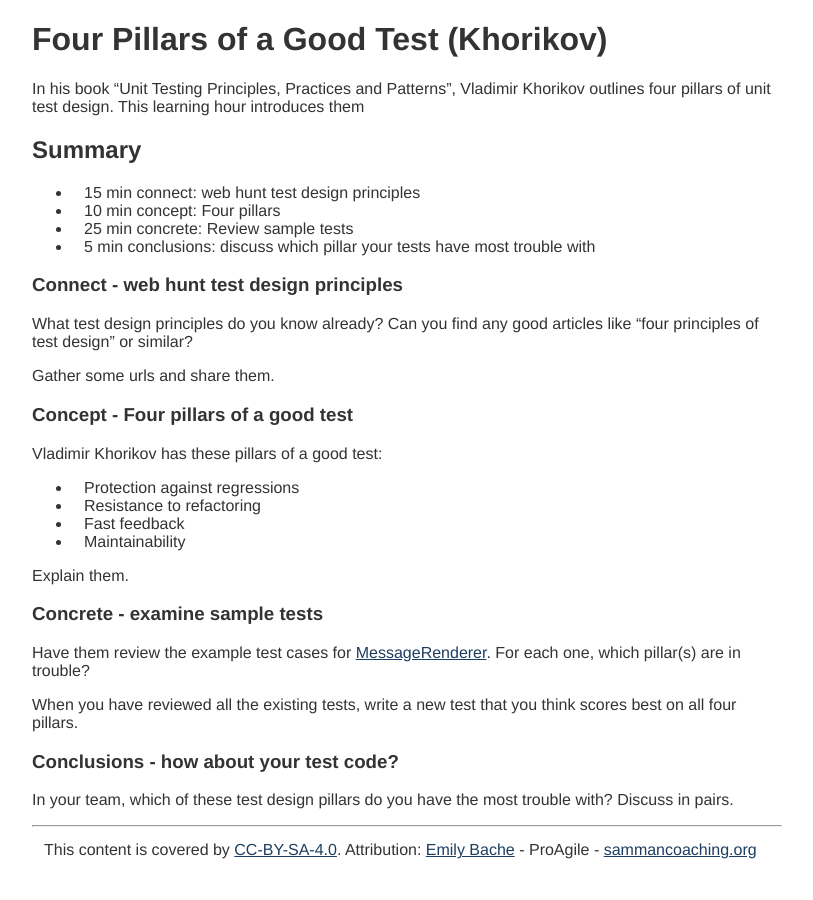
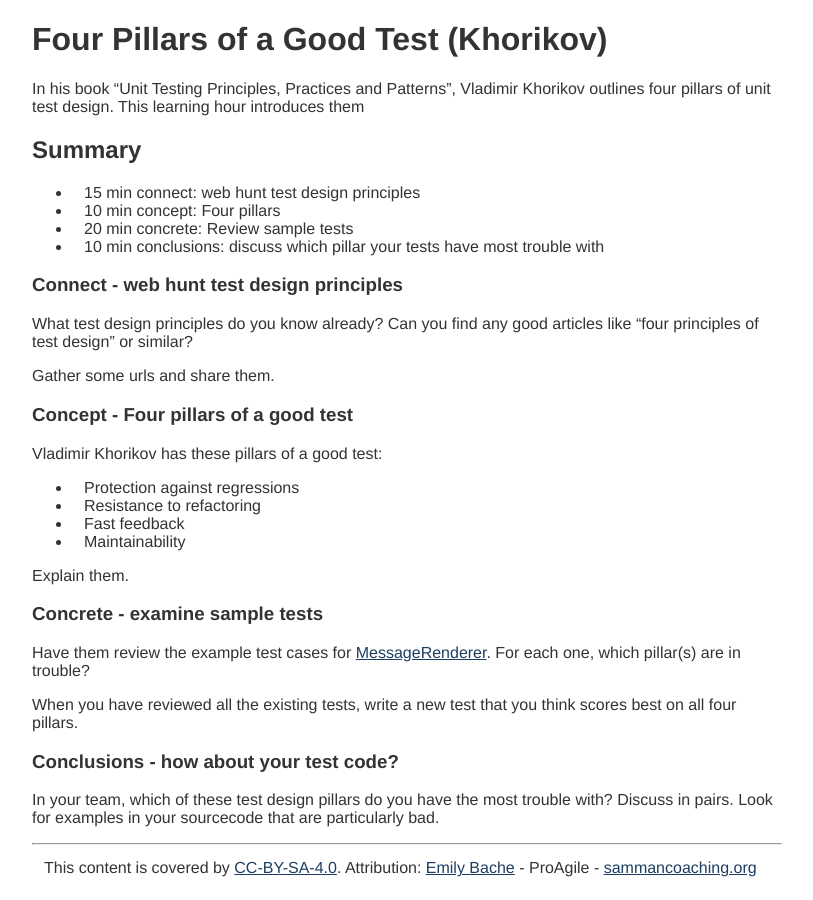
Before and after one commit to sammancoaching/website, a Jekyll site: the page built from _learning_hours/test_design/four_pillars_khorikov.md, in a window 1280 px wide. Shown: the whole page, without its empty margins (233-1046 px from the left). Built offline with Jekyll 4.4.1, drawn with Linux system fonts in a browser that asks for light colours.

Commit message:
new learning hour on 4 pillars of test design

```diff
--- a/_learning_hours/test_design/four_pillars_khorikov.md
+++ b/_learning_hours/test_design/four_pillars_khorikov.md
@@ -15,8 +15,8 @@ In his book "Unit Testing Principles, Practices and Patterns", Vladimir Khorikov
 
 * 15 min connect: web hunt test design principles
 * 10 min concept: Four pillars
-* 25 min concrete: Review sample tests
-* 5 min conclusions: discuss which pillar your tests have most trouble with
+* 20 min concrete: Review sample tests
+* 10 min conclusions: discuss which pillar your tests have most trouble with
 
 ### Connect - web hunt test design principles
 What test design principles do you know already? Can you find any good articles like "four principles of test design" or similar?
@@ -39,4 +39,4 @@ Have them review the example test cases for [MessageRenderer](https://github.com
 When you have reviewed all the existing tests, write a new test that you think scores best on all four pillars.
 
 ### Conclusions - how about your test code?
-In your team, which of these test design pillars do you have the most trouble with? Discuss in pairs.
+In your team, which of these test design pillars do you have the most trouble with? Discuss in pairs. Look for examples in your sourcecode that are particularly bad.
```
